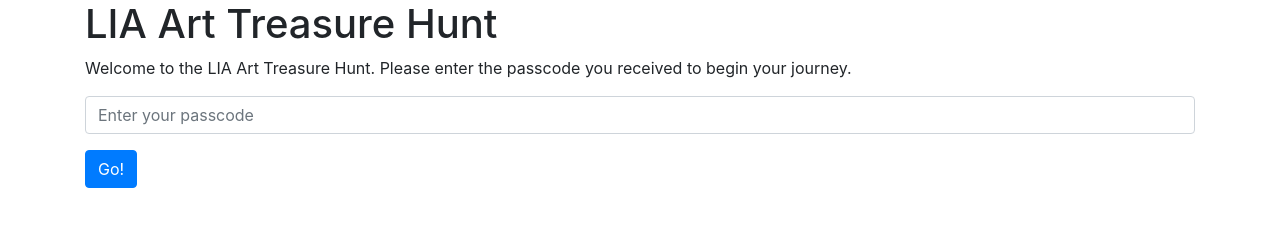
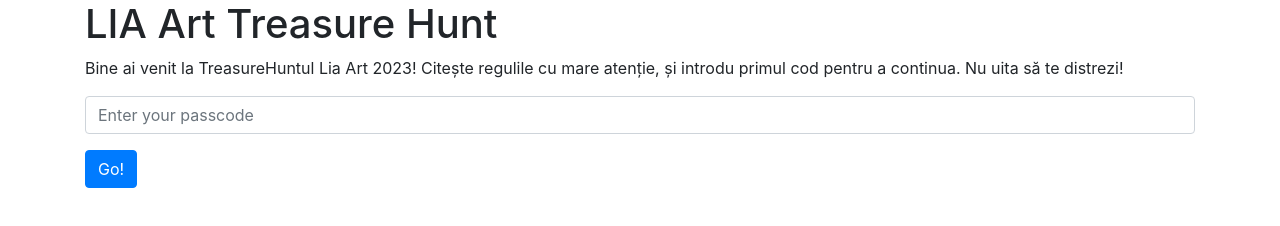
Before and after one commit to CristianMazilu/Liaart-TH-2023, a website: page index.html in a window 1280 px wide. Drawn offline with nearby package versions, Linux system fonts and the light colour scheme; some packages are replaced by stand-ins of ours.

Commit message:
Update index.html

```diff
--- a/index.html
+++ b/index.html
@@ -22,7 +22,7 @@
       <div class="row">
         <div class="col">
           <h1>LIA Art Treasure Hunt</h1>
-          <p>Welcome to the LIA Art Treasure Hunt. Please enter the passcode you received to begin your journey.</p>
+          <p>Bine ai venit la TreasureHuntul Lia Art 2023! Citește regulile cu mare atenție, și introdu primul cod pentru a continua. Nu uita să te distrezi!</p>
 
           <form id="passcodeForm">
             <div class="form-group">
```
